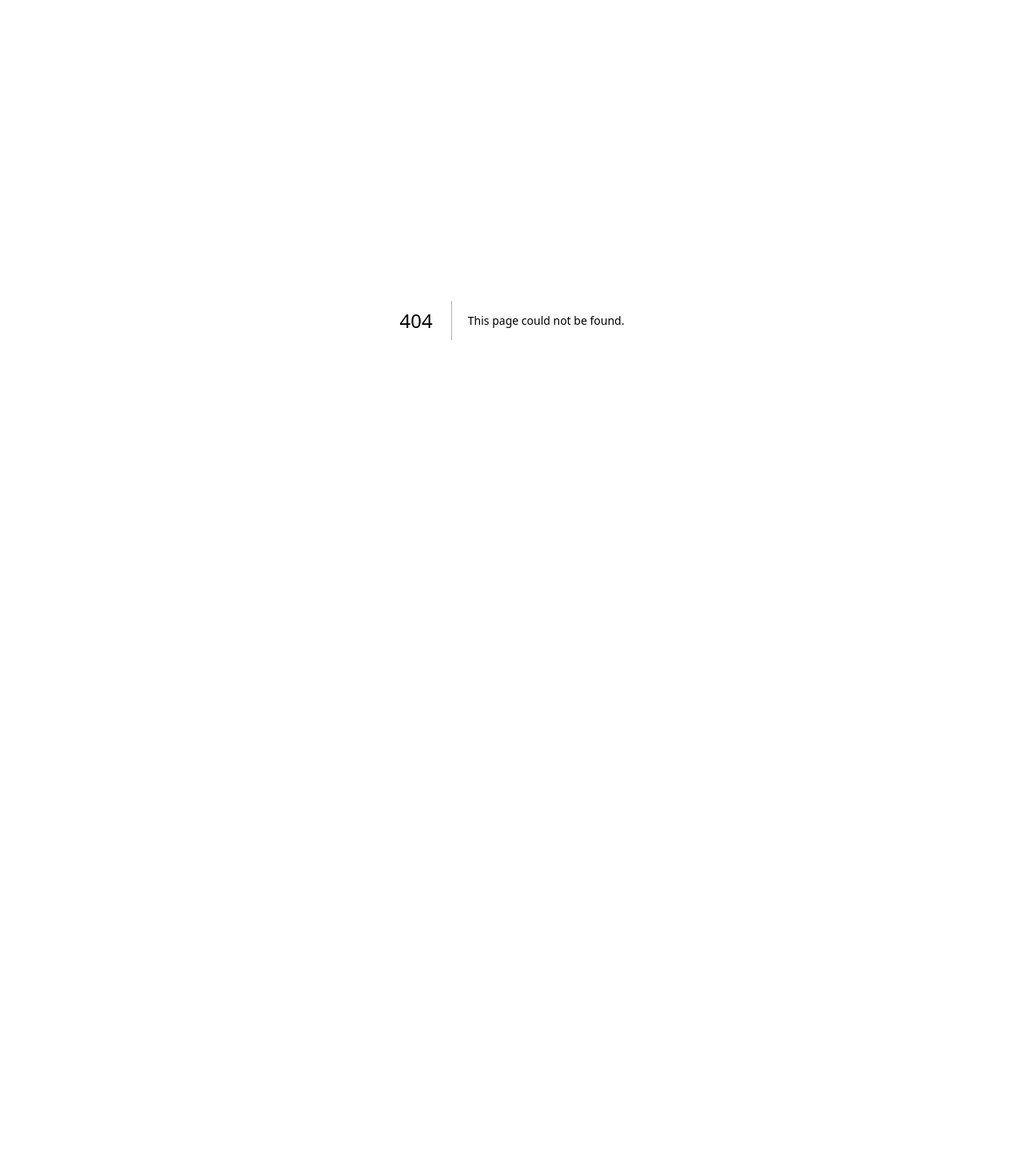
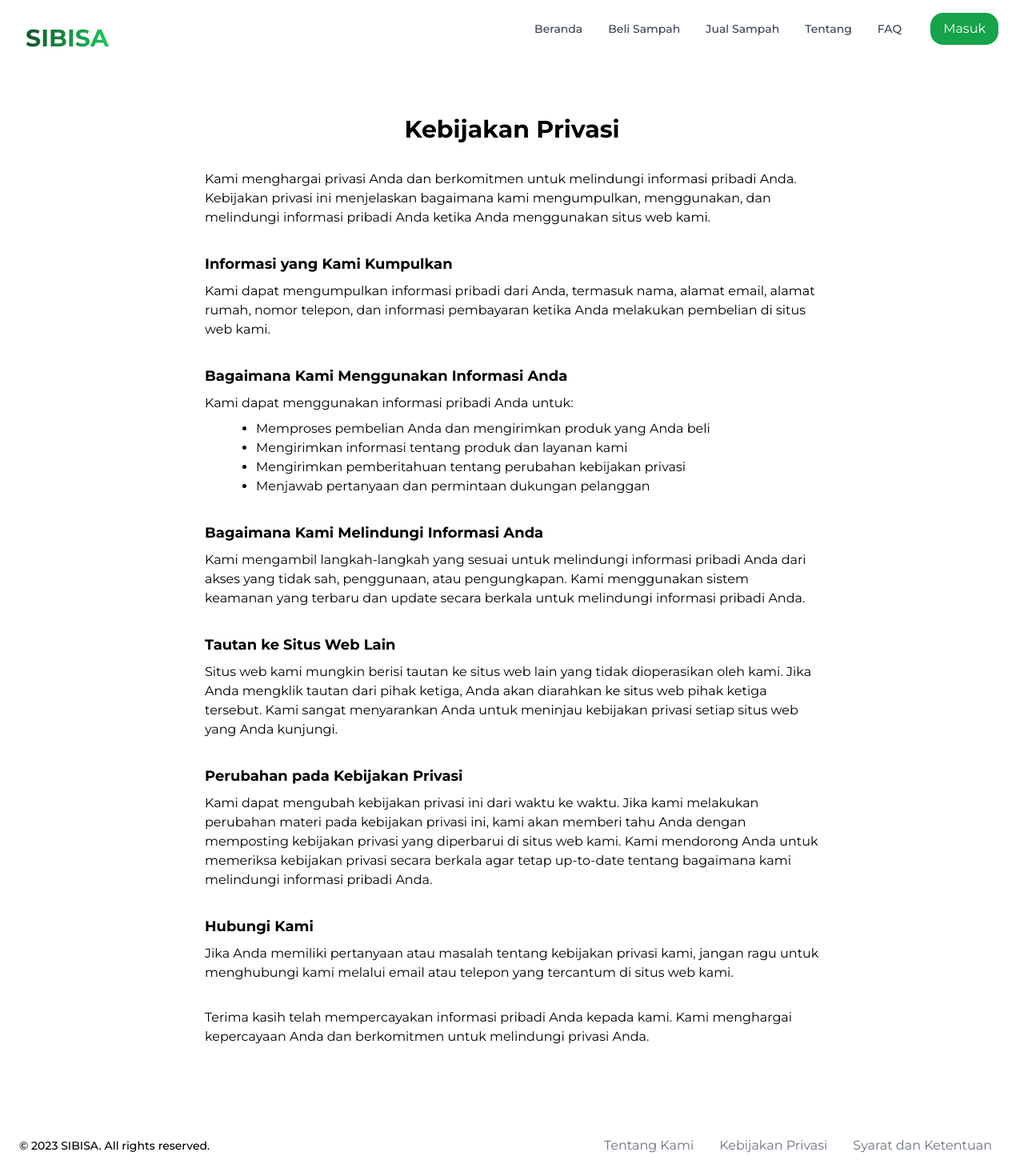
Before and after one commit to RPL02MKM/RPL02MKM-TIK204-2023-B-SiBiSa-Frontend, a Next.js app: page /privacy-policy in a window 1280 px wide. Before the commit this address had no page. Shown: the top 1470 px of the page at 80% size. Before the commit the page ends 800 px from the top, so only its background shows below. Built offline with nearby package versions, Linux system fonts and the light colour scheme.

Commit message:
Membuat halaman kebijakan privasi

```diff
--- /dev/null
+++ b/src/pages/privacy-policy.js
@@ -0,0 +1,90 @@
+import Head from 'next/head';
+import Layout from '../components/layouts/Layouts';
+
+export default function PrivacyPolicy() {
+  return (
+    <Layout>
+      <Head>
+        <title>Kebijakan Privasi - Website Jual Beli Sampah Anorganik</title>
+      </Head>
+      <section className="bg-white py-12">
+        <div className="max-w-3xl mx-auto">
+          <h1 className="text-3xl font-bold mb-8 text-center">
+            Kebijakan Privasi
+          </h1>
+          <p className="mb-8">
+            Kami menghargai privasi Anda dan berkomitmen untuk melindungi
+            informasi pribadi Anda. Kebijakan privasi ini menjelaskan bagaimana
+            kami mengumpulkan, menggunakan, dan melindungi informasi pribadi
+            Anda ketika Anda menggunakan situs web kami.
+          </p>
+          <h2 className="text-lg font-bold mb-2">
+            Informasi yang Kami Kumpulkan
+          </h2>
+          <p className="mb-8">
+            Kami dapat mengumpulkan informasi pribadi dari Anda, termasuk nama,
+            alamat email, alamat rumah, nomor telepon, dan informasi pembayaran
+            ketika Anda melakukan pembelian di situs web kami.
+          </p>
+          <h2 className="text-lg font-bold mb-2">
+            Bagaimana Kami Menggunakan Informasi Anda
+          </h2>
+          <p className="mb-2">
+            Kami dapat menggunakan informasi pribadi Anda untuk:
+          </p>
+          <div className="pl-8 mb-8">
+            <ul className="list-disc pl-8">
+              <li>
+                Memproses pembelian Anda dan mengirimkan produk yang Anda beli
+              </li>
+              <li>Mengirimkan informasi tentang produk dan layanan kami</li>
+              <li>
+                Mengirimkan pemberitahuan tentang perubahan kebijakan privasi
+              </li>
+              <li>Menjawab pertanyaan dan permintaan dukungan pelanggan</li>
+            </ul>
+          </div>
+          <h2 className="text-lg font-bold mb-2">
+            Bagaimana Kami Melindungi Informasi Anda
+          </h2>
+          <p className="mb-8">
+            Kami mengambil langkah-langkah yang sesuai untuk melindungi
+            informasi pribadi Anda dari akses yang tidak sah, penggunaan, atau
+            pengungkapan. Kami menggunakan sistem keamanan yang terbaru dan
+            update secara berkala untuk melindungi informasi pribadi Anda.
+          </p>
+          <h2 className="text-lg font-bold mb-2">Tautan ke Situs Web Lain</h2>
+          <p className="mb-8">
+            Situs web kami mungkin berisi tautan ke situs web lain yang tidak
+            dioperasikan oleh kami. Jika Anda mengklik tautan dari pihak ketiga,
+            Anda akan diarahkan ke situs web pihak ketiga tersebut. Kami sangat
+            menyarankan Anda untuk meninjau kebijakan privasi setiap situs web
+            yang Anda kunjungi.
+          </p>
+          <h2 className="text-lg font-bold mb-2">
+            Perubahan pada Kebijakan Privasi
+          </h2>
+          <p className="mb-8">
+            Kami dapat mengubah kebijakan privasi ini dari waktu ke waktu. Jika
+            kami melakukan perubahan materi pada kebijakan privasi ini, kami
+            akan memberi tahu Anda dengan memposting kebijakan privasi yang
+            diperbarui di situs web kami. Kami mendorong Anda untuk memeriksa
+            kebijakan privasi secara berkala agar tetap up-to-date tentang
+            bagaimana kami melindungi informasi pribadi Anda.
+          </p>
+          <h2 className="text-lg font-bold mb-2">Hubungi Kami</h2>
+          <p className="mb-8">
+            Jika Anda memiliki pertanyaan atau masalah tentang kebijakan privasi
+            kami, jangan ragu untuk menghubungi kami melalui email atau telepon
+            yang tercantum di situs web kami.
+          </p>
+          <p className="mb-8">
+            Terima kasih telah mempercayakan informasi pribadi Anda kepada kami.
+            Kami menghargai kepercayaan Anda dan berkomitmen untuk melindungi
+            privasi Anda.
+          </p>
+        </div>
+      </section>
+    </Layout>
+  );
+}
```
